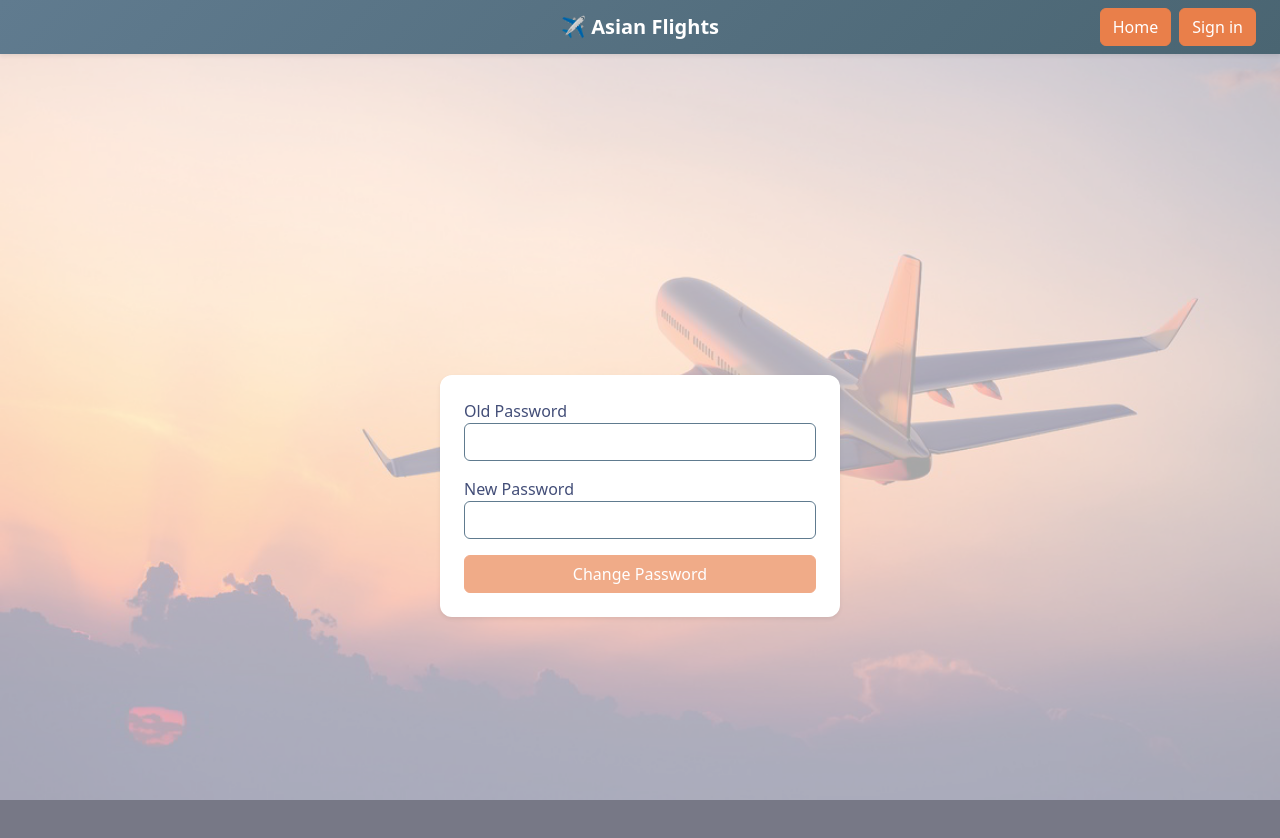
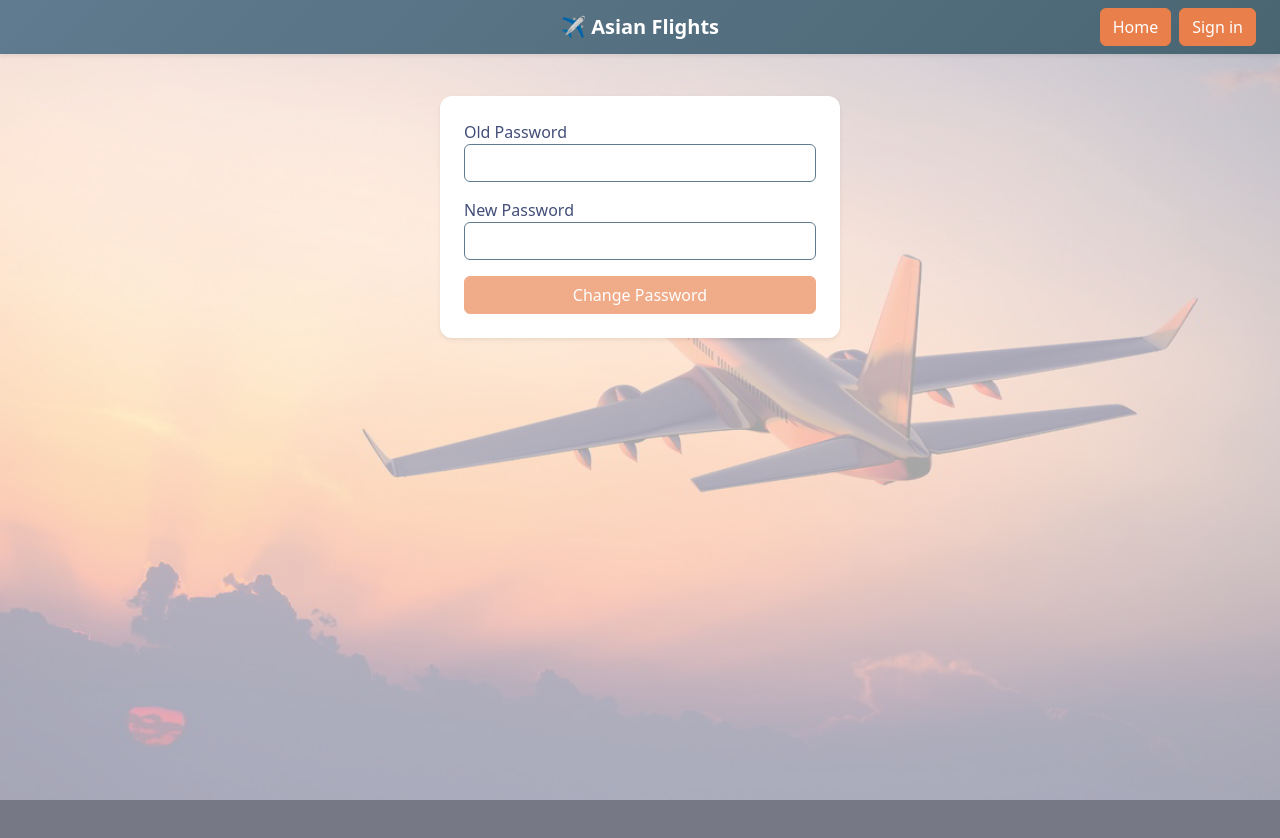
Before and after one commit to asritha26k/frontend-for-flight-booking-app, an Angular app: page /change-password in a window 1280 px wide. Shown: the top 838 px of the page. After the commit the page ends 800 px from the top, so only its background shows below. Built offline with nearby package versions, Linux system fonts and the light colour scheme; no server answers.

Commit message:
changes to look change password modal like a card

```diff
--- a/src/app/components/change-password/change-password.html
+++ b/src/app/components/change-password/change-password.html
@@ -1,6 +1,6 @@
 
 
-<div class="d-flex justify-content-center align-items-center my-5 w-100 min-vh-100 flex-column">
+<div class="d-flex justify-content-center align-items-center my-5 w-100 flex-column ">
     @if (error$ | async; as error) {
   <div class="alert alert-danger my-5 text-center">
     {{ error.replace('Error: ', '') }}
```
